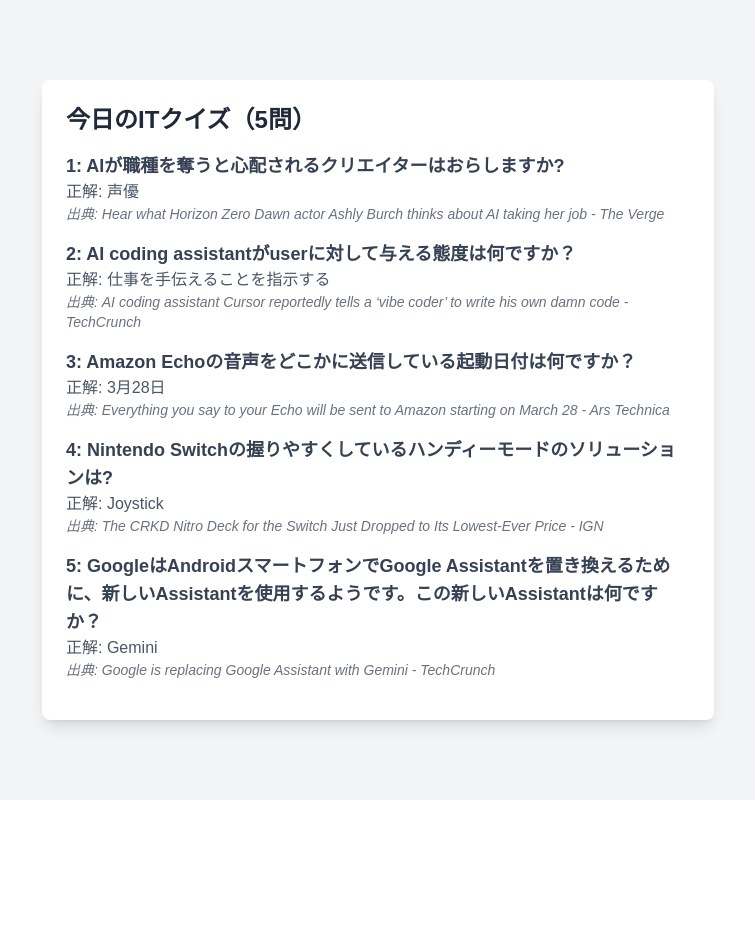
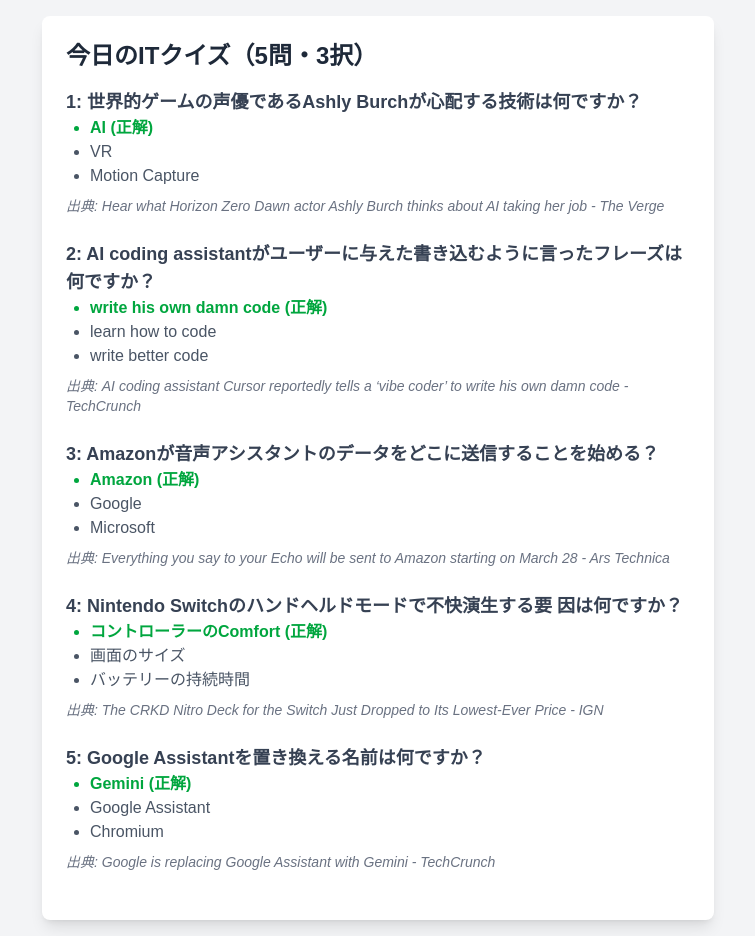
Before and after one commit to soramameen/final-news-app, a Next.js app: page / in a window 1280 px wide. Shown: the whole page, without its empty margins (262-1017 px from the left). Before the commit the page ends 800 px from the top, so only its background shows below. Built offline with nearby package versions, Linux system fonts and the light colour scheme.

Commit message:
三択問題に対応

```diff
--- a/app/api/create-quiz/route.ts
+++ b/app/api/create-quiz/route.ts
@@ -11,14 +11,16 @@
 
     // 5件の記事からクイズを生成するPromiseの配列
     const quizPromises = quizData.articles.map(async (article) => {
-      const prompt = `以下のニュースタイトルと内容から簡単なIT関連のクイズを1問生成し、質問と正解をJSON形式で返してください。
+      const prompt = `以下のニュースタイトルと内容から簡単なIT関連のクイズを1問生成し、質問と正解、3つの選択肢（正解を含む）をJSON形式で返してください。
       必ず守る条件：
       **返答としてJSONデータのみを返し、説明文や余計なテキストは一切含めないでください。**
-      JSON形式: {"question": "質問文", "answer": "正解"}
+      JSON形式: {"question": "質問文", "answer": "正解", "options": ["選択肢1", "選択肢2", "選択肢3"]}
+      optionではなくoptionsであることに注意してください。
       すべて日本語で、自然で簡潔な文にしてください。
       タイトルと内容を読んでいない人が問題を通してIT関連の知識を学べるようにしてください。
       エンジニアにとって実用的で意味のある情報（技術、トレンド、影響など）を含め、無関係な雑学は避けてください。
-      ダメな例: {"question": "AIが仕事を奪うと懸念されている職業は何ですか？", "answer": "声優"}
+      選択肢は正解を1つ含み、他の2つは関連性のある誤った選択肢にしてください。
+      ダメな例: {"question": "AIが仕事を奪うと懸念されている職業は何ですか？", "answer": "声優", "options": ["声優", "医者", "教師"]}
       タイトル: ${article.title}
       内容: ${article.content}`;
 
@@ -41,7 +43,7 @@
 
       const groqData = await groqRes.json();
       const content = groqData.choices[0].message.content;
-      console.log(`Groq content for ${article.title}:`, content); // デバッグ用
+      console.log(`Groq content for ${article.title}:`, content);
 
       const quizContent = JSON.parse(content);
 
@@ -50,6 +52,7 @@
         quiz: {
           question: quizContent.question,
           answer: quizContent.answer,
+          option: quizContent.options,
         },
       };
     });
--- a/app/data/quiz-with-questions.json
+++ b/app/data/quiz-with-questions.json
@@ -3,36 +3,61 @@
     {
       "title": "Hear what Horizon Zero Dawn actor Ashly Burch thinks about AI taking her job - The Verge",
       "quiz": {
-        "question": "AIが職種を奪うと心配されるクリエイターはおらしますか?",
-        "answer": "声優"
+        "question": "世界的ゲームの声優であるAshly Burchが心配する技術は何ですか？",
+        "answer": "AI",
+        "option": [
+          "AI",
+          "VR",
+          "Motion Capture"
+        ]
       }
     },
     {
       "title": "AI coding assistant Cursor reportedly tells a ‘vibe coder’ to write his own damn code - TechCrunch",
       "quiz": {
-        "question": "AI coding assistantがuserに対して与える態度は何ですか？",
-        "answer": "仕事を手伝えることを指示する"
+        "question": "AI coding assistantがユーザーに与えた書き込むように言ったフレーズは何ですか？",
+        "answer": "write his own damn code",
+        "option": [
+          "write his own damn code",
+          "learn how to code",
+          "write better code"
+        ]
       }
     },
     {
       "title": "Everything you say to your Echo will be sent to Amazon starting on March 28 - Ars Technica",
       "quiz": {
-        "question": "Amazon Echoの音声をどこかに送信している起動日付は何ですか？",
-        "answer": "3月28日"
+        "question": "Amazonが音声アシスタントのデータをどこに送信することを始める？",
+        "answer": "Amazon",
+        "option": [
+          "Amazon",
+          "Google",
+          "Microsoft"
+        ]
       }
     },
     {
       "title": "The CRKD Nitro Deck for the Switch Just Dropped to Its Lowest-Ever Price - IGN",
       "quiz": {
-        "question": "Nintendo Switchの握りやすくしているハンディーモードのソリューションは?",
-        "answer": "Joystick"
+        "question": "Nintendo Switchのハンドヘルドモードで不快演生する要 因は何ですか？",
+        "answer": "コントローラーのComfort",
+        "option": [
+          "コントローラーのComfort",
+          "画面のサイズ",
+          "バッテリーの持続時間"
+        ]
       }
     },
     {
       "title": "Google is replacing Google Assistant with Gemini - TechCrunch",
       "quiz": {
-        "question": "GoogleはAndroidスマートフォンでGoogle Assistantを置き換えるために、新しいAssistantを使用するようです。この新しいAssistantは何ですか？",
-        "answer": "Gemini"
+        "question": "Google Assistantを置き換える名前は何ですか？",
+        "answer": "Gemini",
+        "option": [
+          "Gemini",
+          "Google Assistant",
+          "Chromium"
+        ]
       }
     }
   ]
--- a/app/page.tsx
+++ b/app/page.tsx
@@ -1,6 +1,6 @@
 import { readFileSync } from "fs";
 import { join } from "path";
-import { QuizWithQuestions } from "./types"; // QuizWithQuestions型を使用
+import { QuizWithQuestions } from "./types";
 import { JSX } from "react";
 
 export default async function Home(): Promise<JSX.Element> {
@@ -18,17 +18,28 @@
     <div className="min-h-screen bg-gray-100 flex items-center justify-center p-4">
       <div className="bg-white p-6 rounded-lg shadow-lg max-w-2xl w-full">
         <h1 className="text-2xl font-bold text-gray-800 mb-4">
-          今日のITクイズ（5問）
+          今日のITクイズ（5問・3択）
         </h1>
         {quizData.quizzes.map((quizItem, index) => (
-          <div key={index} className="mb-4">
+          <div key={index} className="mb-6">
             <p className="text-lg text-gray-700 font-semibold">
               {index + 1}: {quizItem.quiz.question}
             </p>
-            <p className="text-md text-gray-600">
-              正解: {quizItem.quiz.answer}
-            </p>
-            <p className="text-sm text-gray-500 italic">
+            <ul className="list-disc ml-6 text-md text-gray-600">
+              {quizItem.quiz.option.map((opt, optIndex) => (
+                <li
+                  key={optIndex}
+                  className={
+                    opt === quizItem.quiz.answer
+                      ? "font-bold text-green-600"
+                      : ""
+                  }
+                >
+                  {opt} {opt === quizItem.quiz.answer ? "(正解)" : ""}
+                </li>
+              ))}
+            </ul>
+            <p className="text-sm text-gray-500 italic mt-2">
               出典: {quizItem.title}
             </p>
           </div>
--- a/app/types.ts
+++ b/app/types.ts
@@ -8,7 +8,7 @@
 export interface QuizItem {
   question: string;
   answer: string;
-  options?: string[];
+  option?: string[]; //本当はoptionsだが，Groqがどうしてもoptionをかえすため
 }
 export interface QuizWithQuestions {
   quizzes: { title: string; quiz: QuizItem }[];
```
